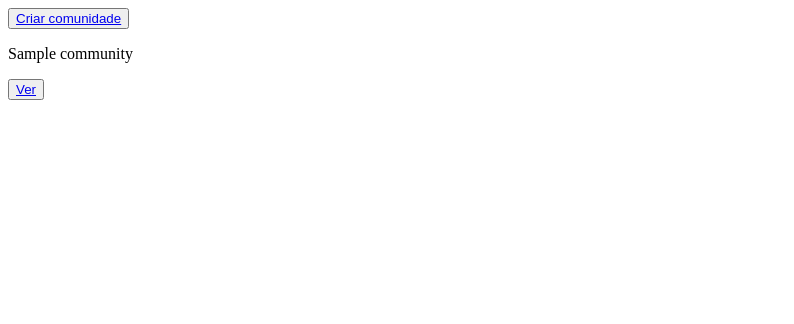
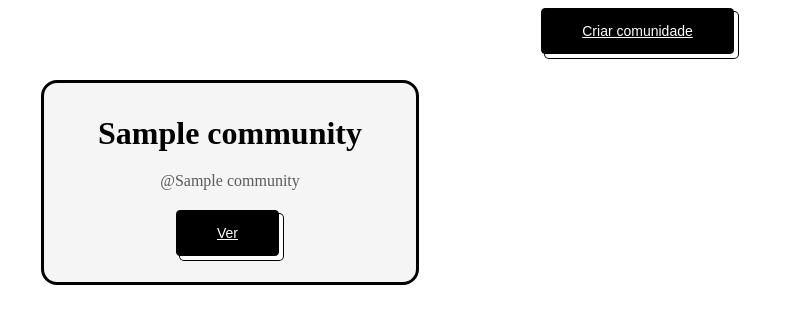
Before and after one commit to galaticghost/estudo-django, a Django app: template bola/templates/bola/communities.html in a window 1280 px wide. Shown: the top 324 px of the page, without its empty margins (0-794 px from the left). Run offline with Django 5.2, Linux system fonts and the light colour scheme; the template is opened without the code that fills it: values that come from a table or form of the project are taken from there, others are empty; tables that the repository leaves empty hold one stand-in row (values such as "Sample post").

Commit message:
Fim da sprint

```diff
--- /dev/null
+++ b/bola/static/bola/base.css
@@ -0,0 +1,106 @@
+.main{
+    display: flex;
+    flex-flow: column;
+    gap: 16px;
+    align-items: center;
+}
+
+.tag{
+    color: rgb(92, 89, 89);
+}
+
+.cards{
+    display: grid;
+    grid-template-columns: repeat(3, 1fr);
+    gap: 32px;
+}
+
+.nome{
+    font-size: xx-large;
+    font-weight: 600;
+    margin-bottom: 0px;
+}
+
+.card{
+    display: flex;
+    flex-flow: column;
+    gap: 4px;
+    align-items: center;
+    border-style: solid ;
+    background-color: whitesmoke;
+    border-radius: 16px;
+    border-color: black;
+    padding: 54px;
+    padding-top: 0;
+    padding-bottom: 16px;
+}
+
+/* https://getcssscan.com/css-buttons-examples */
+button {
+  appearance: button;
+  background-color: #000;
+  background-image: none;
+  border: 1px solid #000;
+  border-radius: 4px;
+  box-shadow: #fff 4px 4px 0 0,#000 4px 4px 0 1px;
+  box-sizing: border-box;
+  color: #fff;
+  cursor: pointer;
+  display: inline-block;
+  font-family: ITCAvantGardeStd-Bk,Arial,sans-serif;
+  font-size: 14px;
+  font-weight: 400;
+  line-height: 20px;
+  margin: 0 5px 10px 0;
+  overflow: visible;
+  padding: 12px 40px;
+  text-align: center;
+  text-transform: none;
+  touch-action: manipulation;
+  user-select: none;
+  -webkit-user-select: none;
+  vertical-align: middle;
+  white-space: nowrap;
+}
+
+.button:focus {
+  text-decoration: none;
+}
+
+.button:hover {
+  text-decoration: none;
+}
+
+.button:active {
+  box-shadow: rgba(0, 0, 0, .125) 0 3px 5px inset;
+  outline: 0;
+}
+
+.button:not([disabled]):active {
+  box-shadow: #fff 2px 2px 0 0, #000 2px 2px 0 1px;
+  transform: translate(2px, 2px);
+}
+
+@media (min-width: 768px) {
+  .button {
+    padding: 12px 50px;
+  }
+}
+a{
+    color: white;
+}
+
+.formulario {
+  margin: 0 auto;
+}
+
+.formulario input,
+.formulario textarea,
+.formulario select {
+  display: block;
+  width: 100%;
+  padding: 8px;
+  margin-top: 16px;
+  margin-bottom: 16px;
+  box-sizing: border-box;
+}
--- a/bola/templates/bola/base.html
+++ b/bola/templates/bola/base.html
@@ -4,8 +4,12 @@
     <meta charset="UTF-8" />
     <meta name="viewport" content="width=device-width, initial-scale=1.0" />
     <title>Vírus</title>
+    {% load static %}
+    <link rel= "stylesheet" type= "text/css" href= "{% static 'bola/base.css' %}">
   </head>
   <body>
-    {% block content %} {% endblock %}
+    <div class = "main">
+      {% block content %} {% endblock %}
+     </div>
   </body>
 </html>
--- a/bola/templates/bola/communities.html
+++ b/bola/templates/bola/communities.html
@@ -1,6 +1,14 @@
 {% extends 'bola/base.html' %} {% block content %}
 <button><a href="{% url 'community_create' %}">Criar comunidade</a></button>
+<div class="cards">
 {% for community in communities %}
-<p>{{community.nome}}</p>
+
+<div class ="card">
+
+<p class="nome">{{community.nome}}</p>
+<p class="tag">@{{community.nome_tag}}</p>
 <button><a href="/{{community.nome_tag}}">Ver</a></button>
+
+</div>
 {% endfor %} {% endblock %}
+</div>
--- a/bola/templates/bola/community.html
+++ b/bola/templates/bola/community.html
@@ -1,5 +1,7 @@
 {% extends "bola/base.html" %} {% block content %}
-<p>{{community.nome}}</p>
+<div>
+<p class="nome"> {{community.nome}}</p>
+<p class="tag">@{{community.nome_tag}}</p>
 <p>{{community.sobre}}</p>
 <button>
   <a href="{% url 'community_edit' community.nome_tag %}">Editar</a>
@@ -10,4 +12,5 @@
 <button>
   <a href="{% url 'base' %}">Voltar</a>
 </button>
+</div>
 {% endblock %}
--- a/study/settings.py
+++ b/study/settings.py
@@ -115,7 +115,7 @@ USE_TZ = True
 # Static files (CSS, JavaScript, Images)
 # https://docs.djangoproject.com/en/5.2/howto/static-files/
 
-STATIC_URL = 'static/'
+STATIC_URL = '/static/'
 
 # Default primary key field type
 # https://docs.djangoproject.com/en/5.2/ref/settings/#default-auto-field
--- a/study/urls.py
+++ b/study/urls.py
@@ -17,12 +17,14 @@ Including another URLconf
 from django.contrib import admin
 from django.urls import path
 from bola import views
+from django.conf import settings
+from django.conf.urls.static import static
 
 urlpatterns = [
     # path (url da view, nome da função)
-    path('base/',views.index,name='base'),
+    path('',views.index,name='base'),
     path('community_create/',views.community_create,name='community_create'),
     path('<str:nome_tag>/',views.community_view,name='community'),
     path('<str:nome_tag>/edit',views.community_edit,name="community_edit"),
     path('<str:nome_tag>/delete',views.community_delete,name="community_delete")
-]
+] + static(settings.STATIC_URL, document_root=settings.STATIC_ROOT)
```
Also changed, not shown: bola/database/db.py (added, +22 -0 lines), bola/templates/bola/community_create.html (+10 -13 lines), README.md, bola/database/__init__.py (added).
